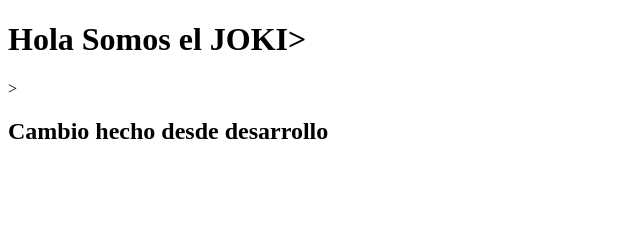
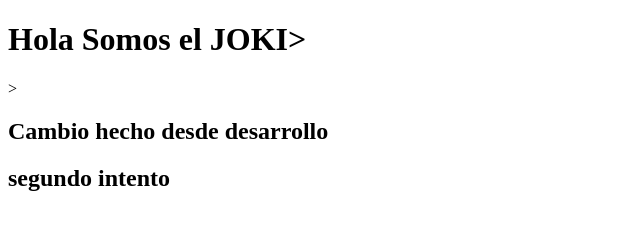
Before and after one commit to Joheavenly/JK, a plain HTML site: page INDEX.HTML in a window 1280 px wide. Shown: the whole page, without its empty margins (0-640 px from the left). Drawn offline with Linux system fonts and the light colour scheme.

Commit message:
2do intento

```diff
--- a/INDEX.HTML
+++ b/INDEX.HTML
@@ -11,5 +11,8 @@
     ><h2>
         Cambio hecho desde desarrollo
     </h2>
+    <h2>
+        segundo intento
+    </h2>
 </body>
 </html>
```
